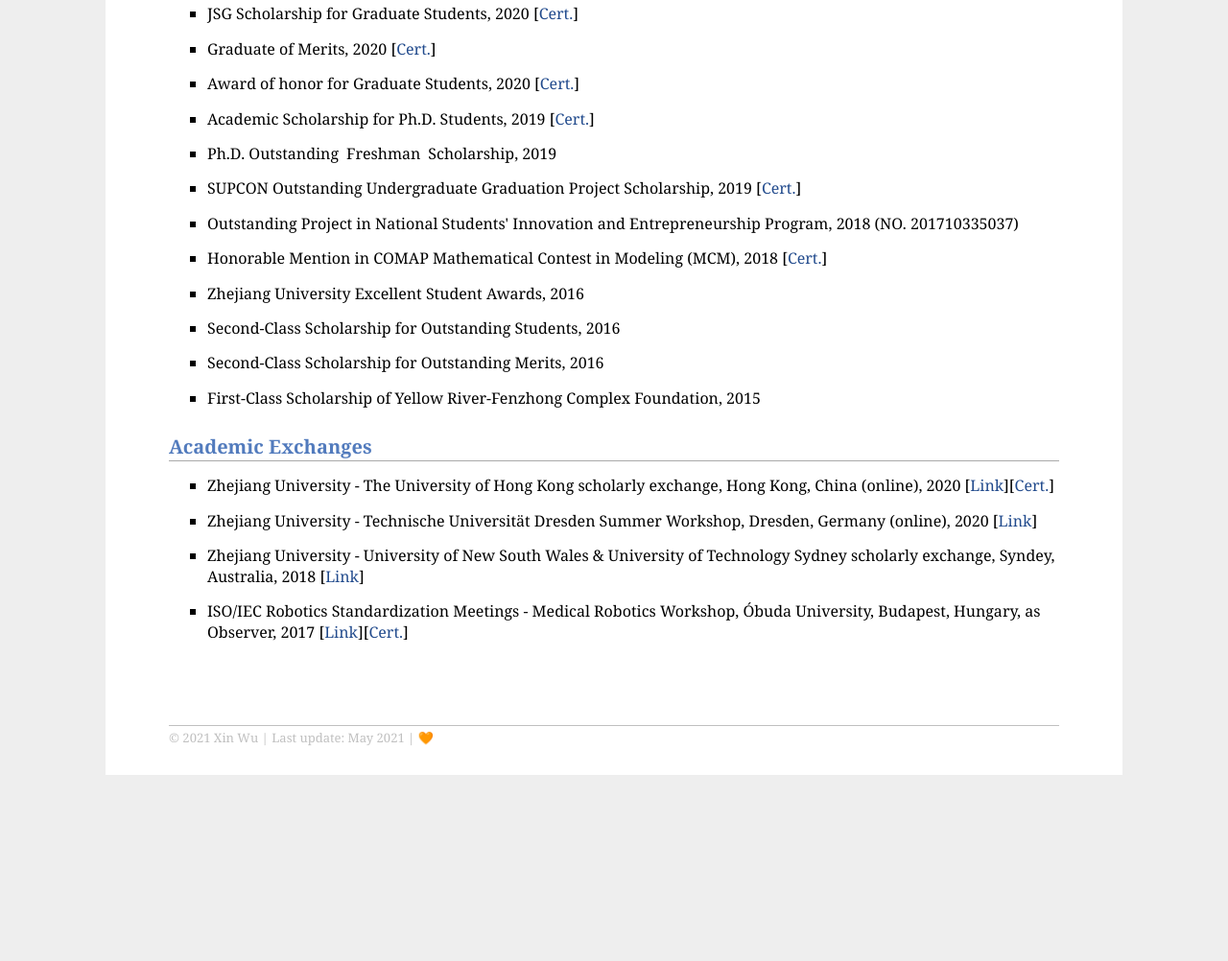
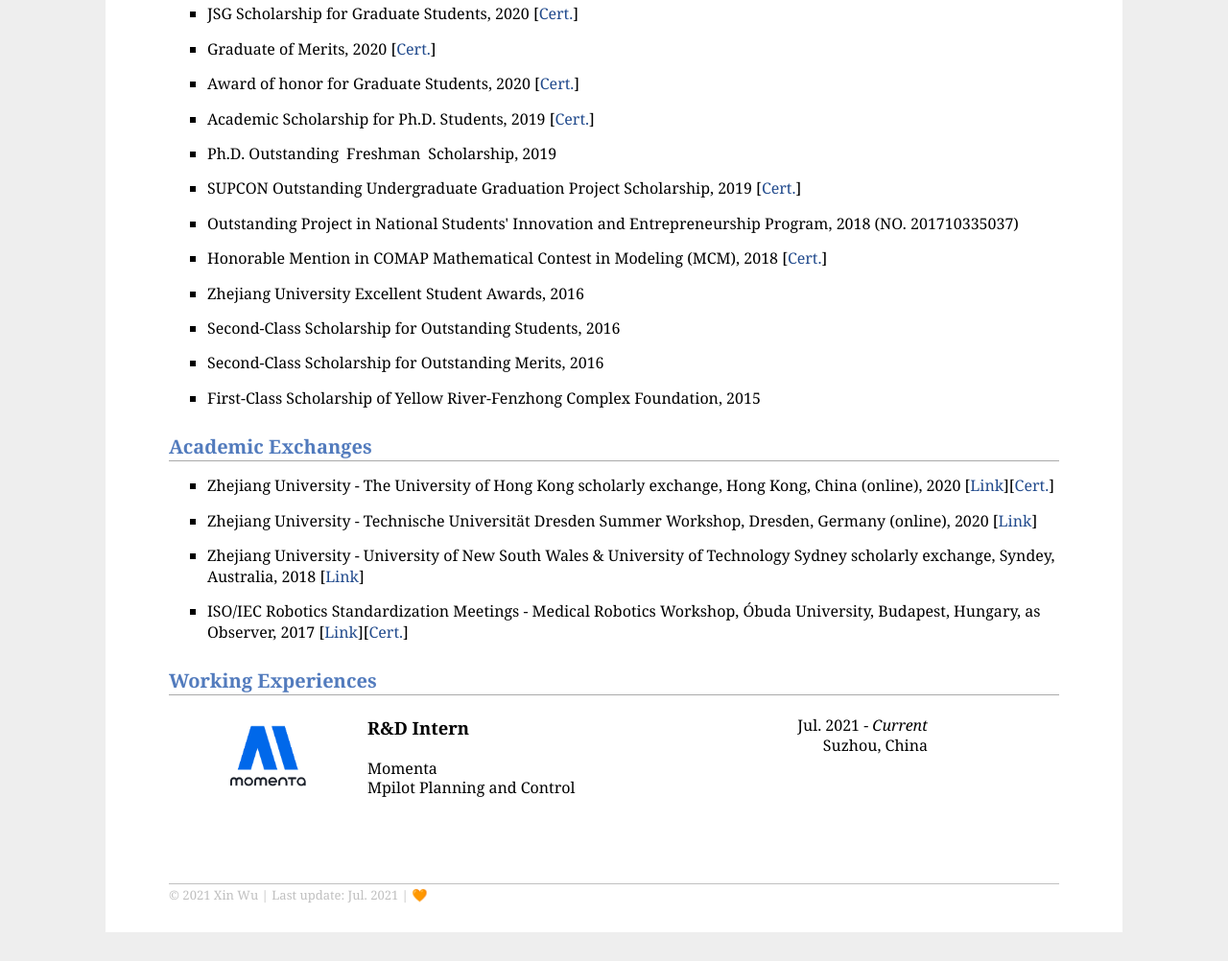
Before and after one commit to XinArkh/XinArkh.github.io, a plain HTML site: page index.html in a window 1280 px wide. Shown: the part 2070-3072 px from the top of the page at 96% size. Before the commit the page ends 2908 px from the top, so only its background shows below. Drawn offline with Linux system fonts and the light colour scheme.

Commit message:
add momenta internship

```diff
--- a/index.html
+++ b/index.html
@@ -277,9 +277,36 @@
 </ul>
 
 <!-------------------------------------------------->
+<h2>Working Experiences</h2>
+<table>
+<tbody>
+    <tr>
+        <td align="center" style="width: 200px">
+            <img src="./pic/momenta.png" alt="momenta" width="100" />
+        </td>
+        <td valign="top" style="width: 400px">
+            <div style="margin-top: 0.5em; margin-bottom: 1.2em">
+                <b style="font-size: 115%">R&D Intern</b><br>
+            </div>
+            <p>
+                Momenta<br>
+                Mpilot Planning and Control
+            </p>
+        </td>
+        <td align="right" valign="top" style="width: 180px">
+            <p style="margin-top: 0.5em">
+                Jul. 2021 - <em>Current</em><br>
+                Suzhou, China
+            </p>
+        </td>
+    </tr>
+</tbody>
+</table>
+
+<!-------------------------------------------------->
 <p>&nbsp;</p>
 <div id="footer">
-    © 2021 Xin Wu | Last update: May 2021 | <a href="https://analytics.google.com/">🧡</a>
+    © 2021 Xin Wu | Last update: Jul. 2021 | <a href="https://analytics.google.com/">🧡</a>
 </div>
 
 </div>
```
Also changed, not shown: pic/momenta.png (added).
